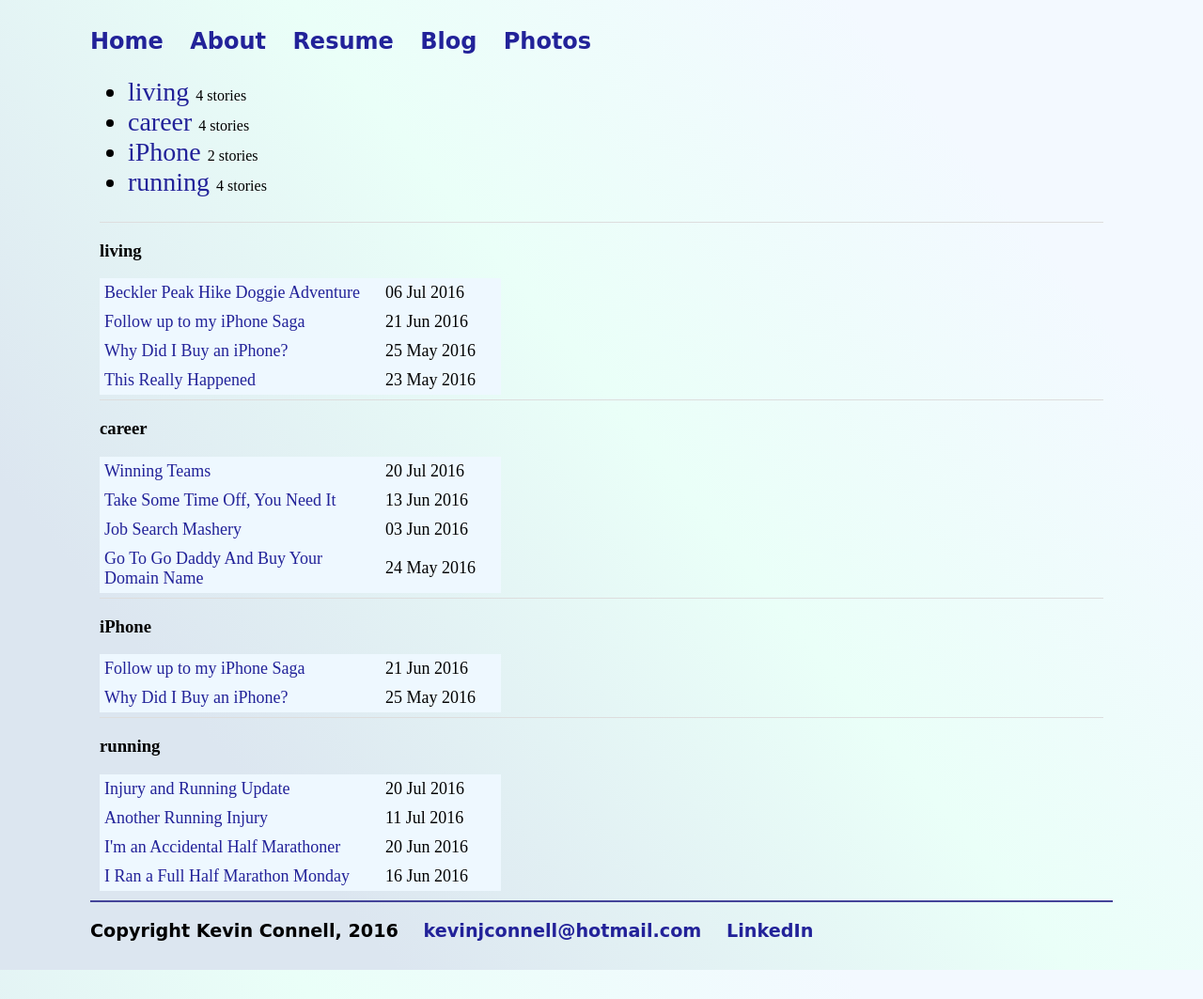
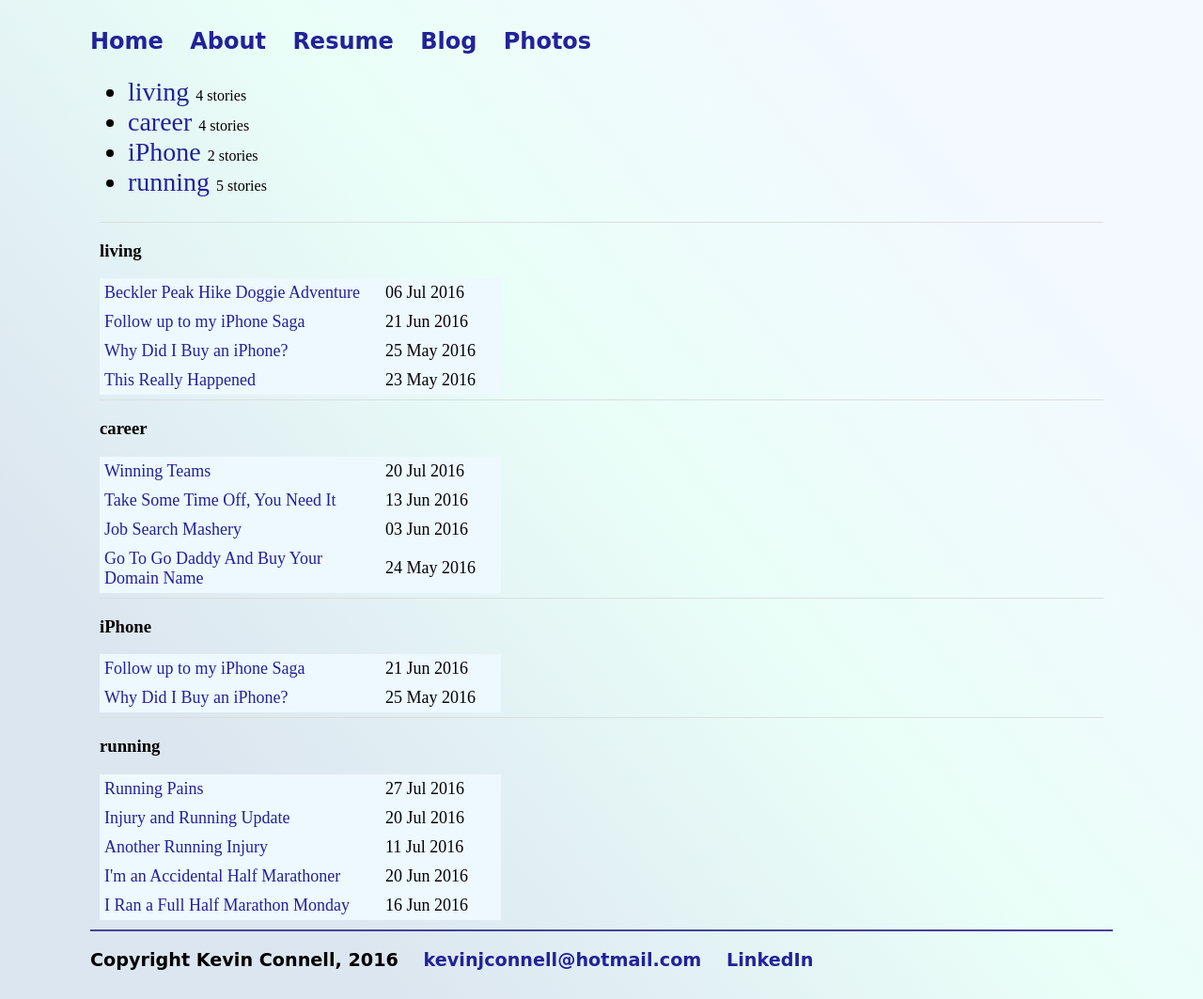
Before and after one commit to mo4dawg/mo4dawg.github.io, a Jekyll site: the page built from tags.html, in a window 1280 px wide. Shown: the whole page at 94% size. Built offline with Jekyll 4.4.1, drawn with Linux system fonts in a browser that asks for light colours.

Commit message:
Update 2016-07-27-continued-running-pains.md

```diff
--- a/_posts/2016-07-27-continued-running-pains.md
+++ b/_posts/2016-07-27-continued-running-pains.md
@@ -1,6 +1,10 @@
 ---
-layout post
-date 2016-07-27
+layout: post
+title: Running Pains
+date: 2016-07-27
+tags:
+- running
+published: true
 ---
 My last post titled "Injury and Running Update" has turned out to be a lark.  My legs remain in a terrible state.  Last night we set off to run our short loop which is 3.8 miles but I ended up walking about 50% of it.  I have barely run/walked since the post last week.  My IT bands seem to be the worst part but I also get sharp pains and twinges in my knees and thighs when I run.  I'm wondering if this is a secondary problem related to diet.  We eat healthy well balanced meals but perhaps I'm missing some key supplement.   I don't take a multi-vitamin so there-in I have something to try.
 
```
